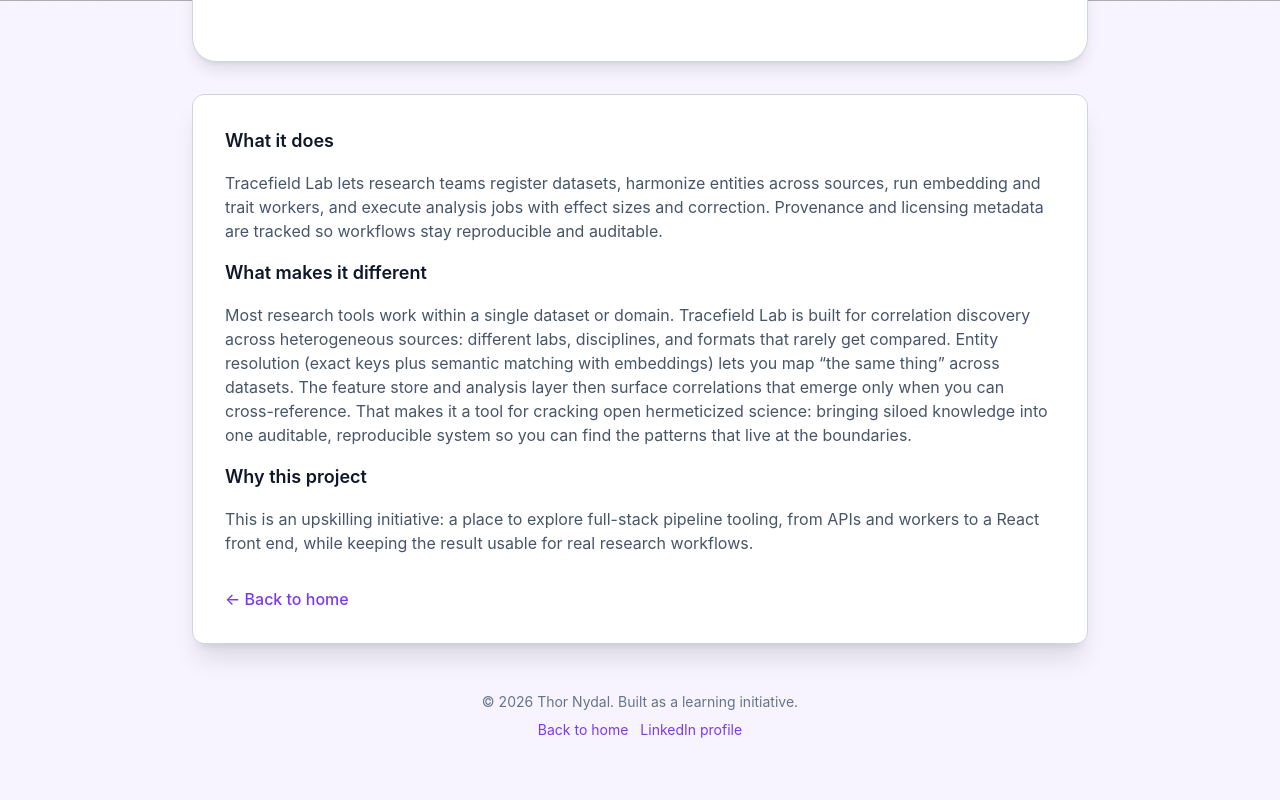
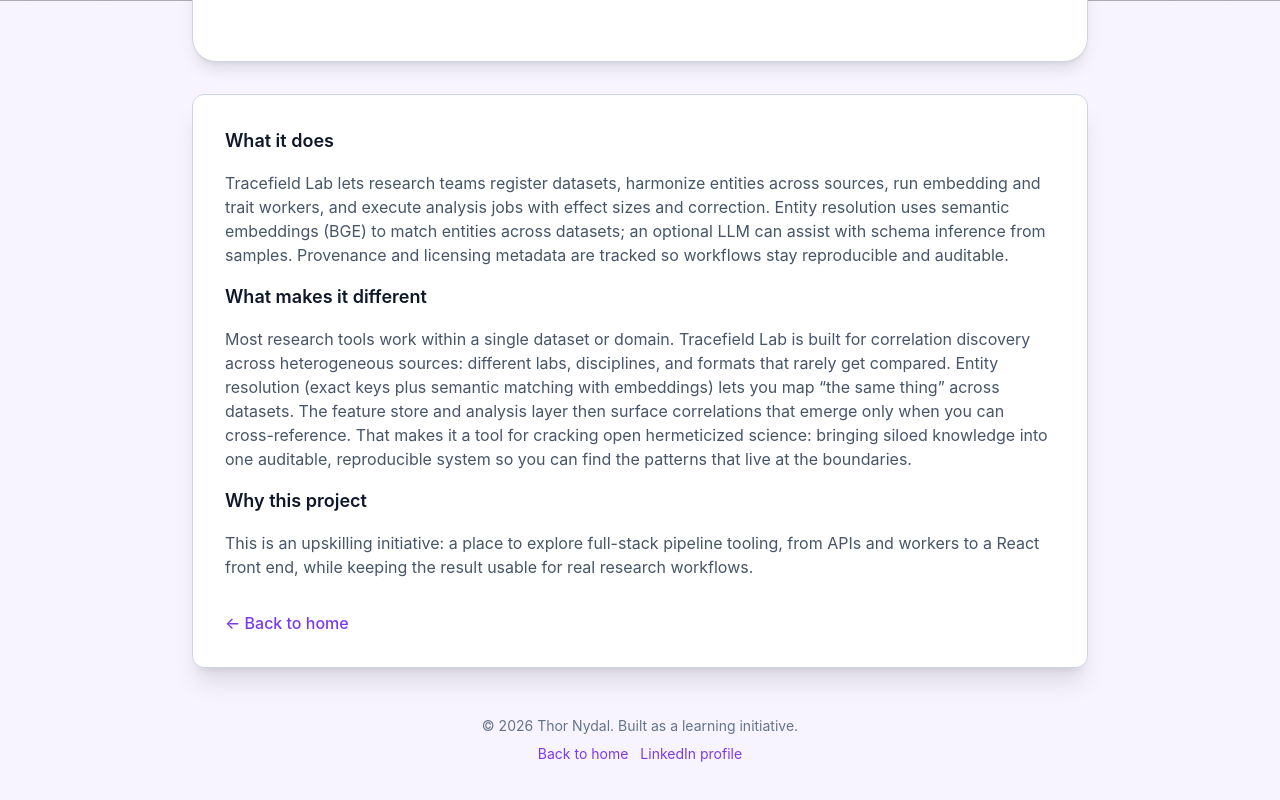
Before and after one commit to jnydal/tracefield-lab, a React (Vite) app in the folder frontend/: page /about in a window 1280 px wide. Shown: the part 799-1599 px from the top of the page. Built offline with nearby package versions, Linux system fonts and the light colour scheme; no server answers.

Commit message:
added intro text

```diff
--- a/frontend/src/features/public/pages/about-page.tsx
+++ b/frontend/src/features/public/pages/about-page.tsx
@@ -42,7 +42,9 @@ export function AboutPage() {
             <p className="about-content-copy">
               Tracefield Lab lets research teams register datasets, harmonize entities across
               sources, run embedding and trait workers, and execute analysis jobs with
-              effect sizes and correction. Provenance and licensing metadata are tracked
+              effect sizes and correction. Entity resolution uses semantic embeddings (BGE)
+              to match entities across datasets; an optional LLM can assist with schema
+              inference from samples. Provenance and licensing metadata are tracked
               so workflows stay reproducible and auditable.
             </p>
             <h2 className="about-content-title">What makes it different</h2>
```
